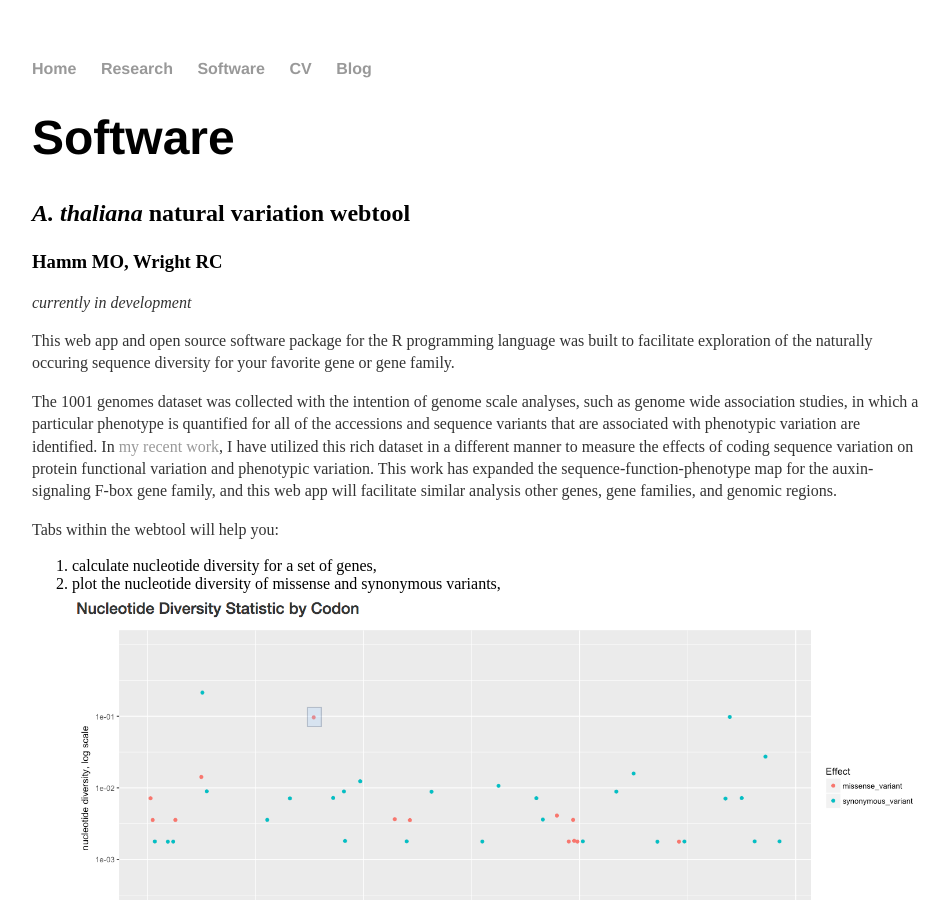
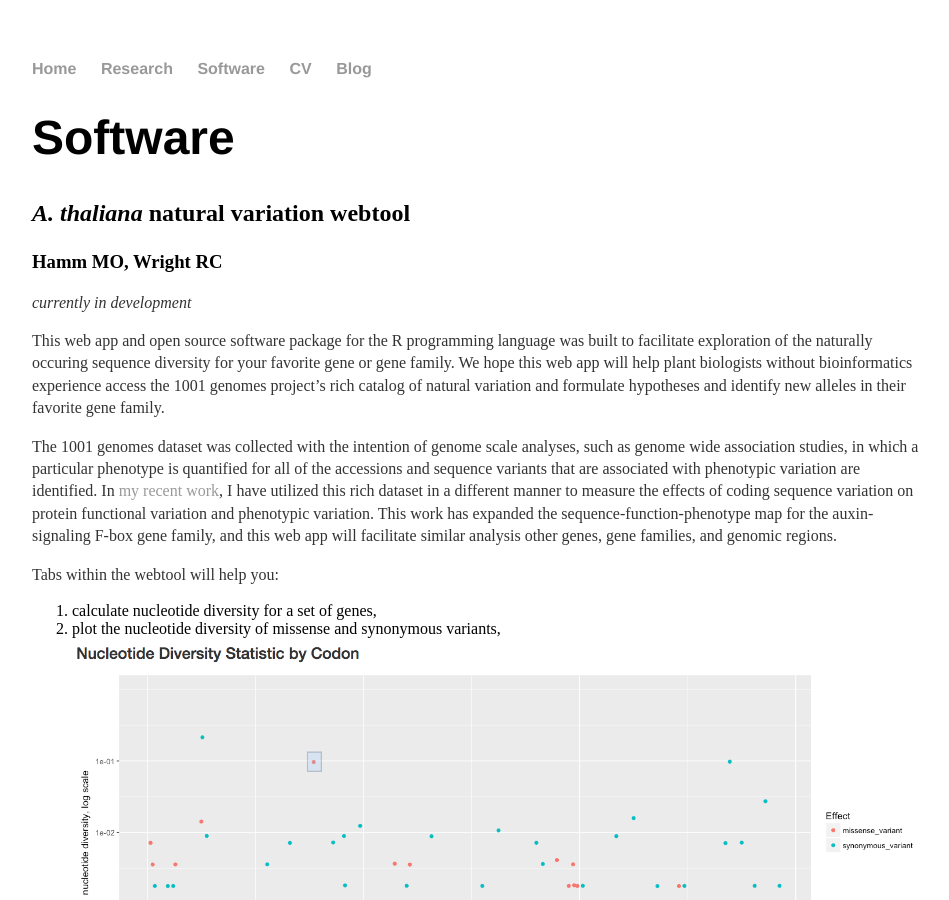
Before and after one commit to aherbotany/wrightrc.github.io, a Jekyll site: the page built from _projects/natVarWebtool.md, in a window 1280 px wide and 900 px high. Shown: the whole window, without its empty margins (160-1109 px from the left). Built offline with Jekyll 4.4.1, drawn with Linux system fonts in a browser that asks for light colours.

Commit message:
add blurb

```diff
--- a/_projects/natVarWebtool.md
+++ b/_projects/natVarWebtool.md
@@ -8,7 +8,7 @@ description: Gene- and site-wise analysis of sequence and geograpic diversity ba
 
 _currently in development_
 
-This web app and open source software package for the R programming language was built to facilitate exploration of the naturally occuring sequence diversity for your favorite gene or gene family.
+This web app and open source software package for the R programming language was built to facilitate exploration of the naturally occuring sequence diversity for your favorite gene or gene family. We hope this web app will help plant biologists without bioinformatics experience access the 1001 genomes project's rich catalog of natural variation and formulate hypotheses and identify new alleles in their favorite gene family.
 
 The 1001 genomes dataset was collected with the intention of genome scale analyses, such as genome wide association studies, in which a particular phenotype is quantified for all of the accessions and sequence variants that are associated with phenotypic variation are identified. In [my recent work](https://dx.doi.org/10.1534/genetics.117.300092), I have utilized this rich dataset in a different manner to measure the effects of coding sequence variation on protein functional variation and phenotypic variation. This work has expanded the sequence-function-phenotype map for the auxin-signaling F-box gene family, and this web app will facilitate similar analysis other genes, gene families, and genomic regions.
 
```
